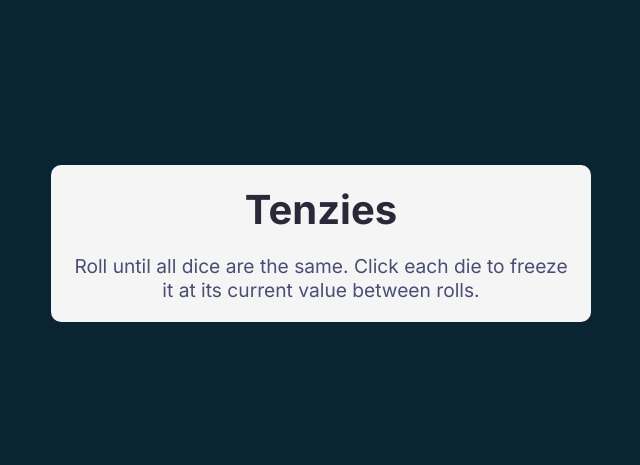
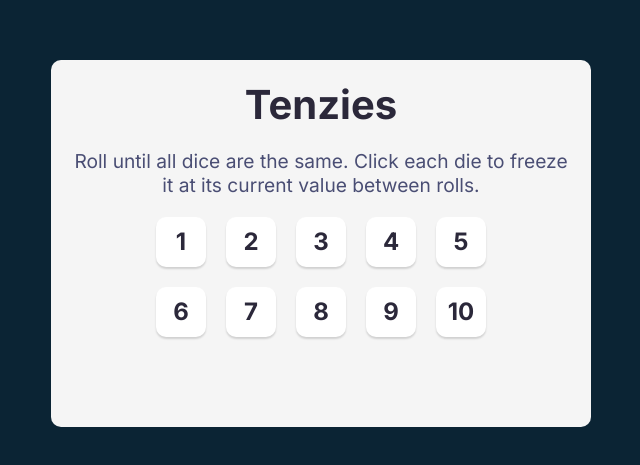
Before and after one commit to ndrsov/tenzies-game, a React (Vite) app: page / in a window 1280 px wide. Shown: the part 157-622 px from the top of the page, without its empty margins (319-959 px from the left). Built offline with nearby package versions, Linux system fonts and the light colour scheme.

Commit message:
Import dummy dice lement to test generateAllNewDice function

```diff
--- a/src/App.jsx
+++ b/src/App.jsx
@@ -1,13 +1,35 @@
-import { useState } from 'react'
-import './index.css'
+import { useState } from 'react';
+import './index.css';
+import Die from './components/Die';
 
 function App() {
+  function generateAllNewDice() {
+    return new Array(10).fill().map(() => Math.ceil(Math.random() * 6));
+  }
+
+  console.log(generateAllNewDice());
+
   return (
-    <div className="app">
+    <main className='app'>
       <h1>Tenzies</h1>
-      <p>Roll until all dice are the same. Click each die to freeze it at its current value between rolls.</p>
-    </div>
-  )
+      <p>
+        Roll until all dice are the same. Click each die to freeze it at its
+        current value between rolls.
+      </p>
+      <div className='dice-container'>
+        <Die value={1} />
+        <Die value={2} />
+        <Die value={3} />
+        <Die value={4} />
+        <Die value={5} />
+        <Die value={6} />
+        <Die value={7} />
+        <Die value={8} />
+        <Die value={9} />
+        <Die value={10} />
+      </div>
+    </main>
+  );
 }
 
-export default App
+export default App;
```
